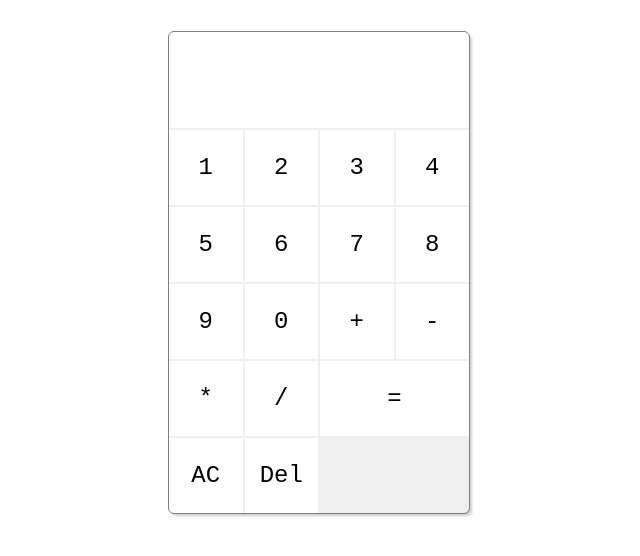
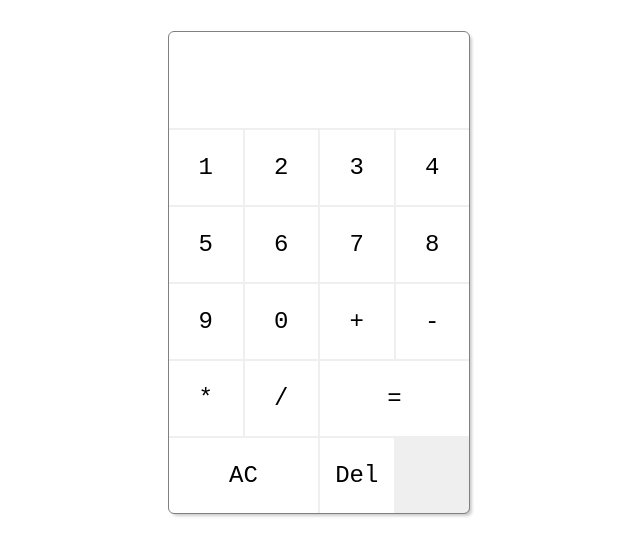
Before and after one commit to jaf7C7/calculator, a website: page index.html in a window 1280 px wide. Shown: the whole page, without its empty margins (321-961 px from the left). Drawn offline with Linux system fonts and the light colour scheme.

Commit message:
Update styles

```diff
--- a/style.css
+++ b/style.css
@@ -40,3 +40,7 @@
 #equals {
 	grid-column: span 2;
 }
+
+#allClear {
+	grid-column: span 2;
+}
```
